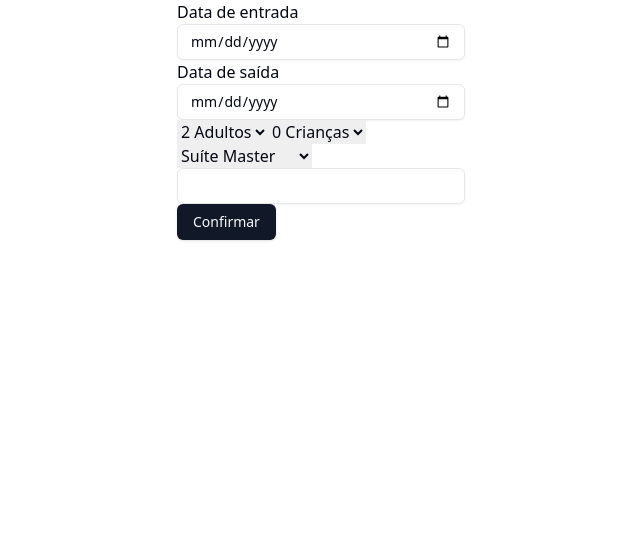
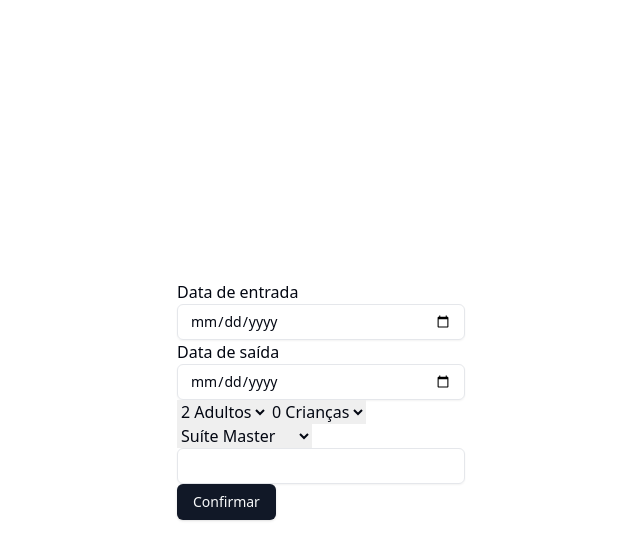
Before and after one commit to JoelissonSS/fastBudget, a React (Vite) app: page / in a window 1280 px wide. Shown: the top 560 px of the page, without its empty margins (319-959 px from the left). Built offline with nearby package versions, Linux system fonts and the light colour scheme.

Commit message:
fix: colocado menu no centro da tela

```diff
--- a/src/components/budgetMenu/BudgetMenu.tsx
+++ b/src/components/budgetMenu/BudgetMenu.tsx
@@ -51,7 +51,7 @@ export default function BudgetMenu() {
 
   return (
     <BudgetContext.Provider value={{ budget }}>
-      <div>
+      <div className='h-screen flex place-items-center '>
         <form onSubmit={handleSubmit(HandleBudGet)} className="w-72 mx-auto ">
           <div>
             <Label>
```
